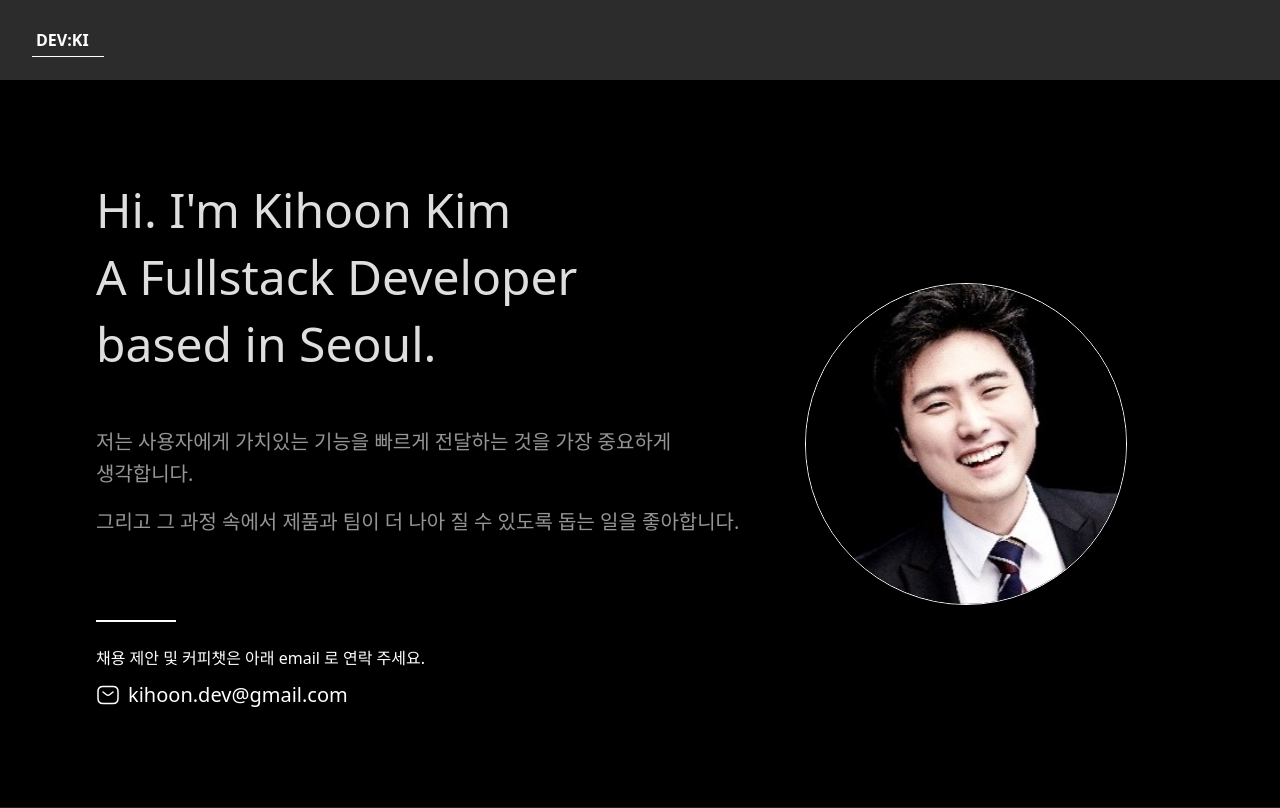
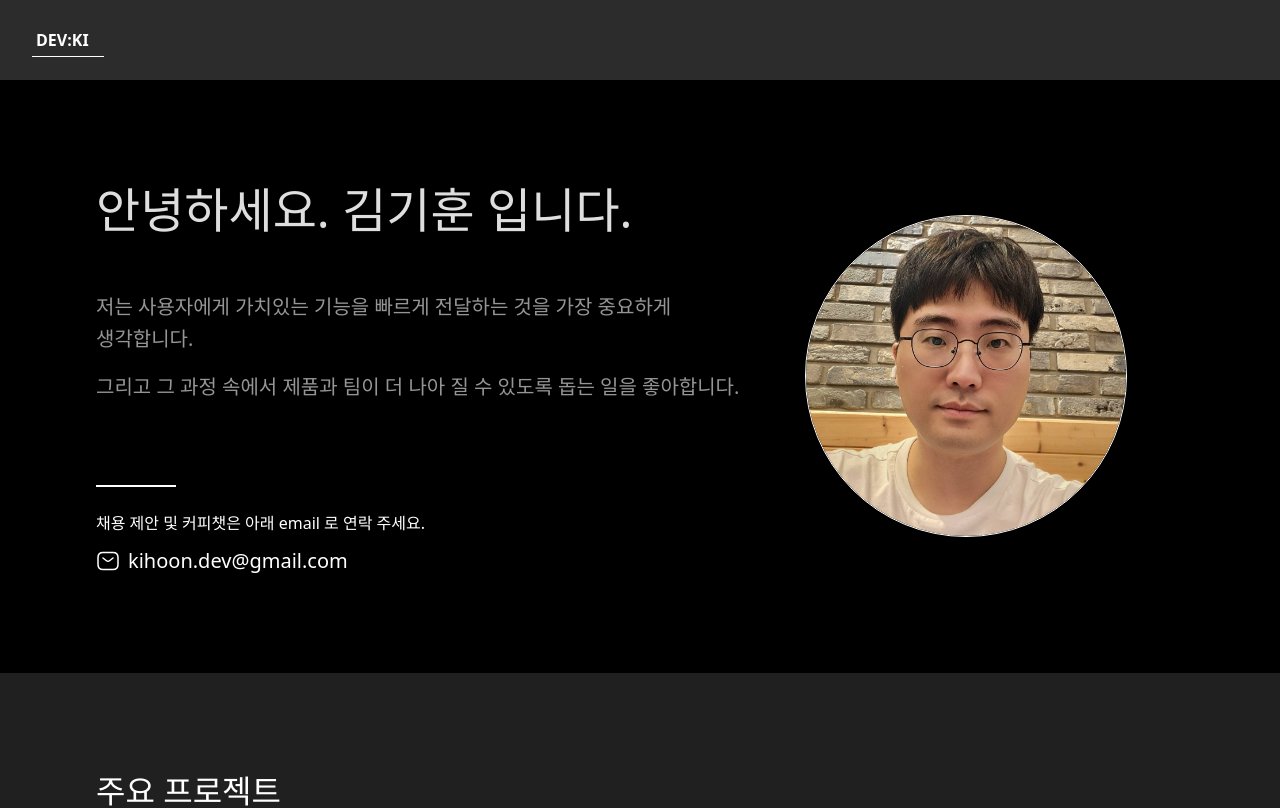
Before and after one commit to kihoonkim/kihoon_dev, a React (Vite) app: page / in a window 1280 px wide. Shown: the top 808 px of the page. Built offline with nearby package versions, Linux system fonts and the light colour scheme; a web font is replaced by a local one.

Commit message:
프로필 이미지 변경

```diff
--- a/src/components/contents/AboutMe.tsx
+++ b/src/components/contents/AboutMe.tsx
@@ -79,7 +79,7 @@ function AboutMe() {
     <S.Container>
       <S.LeftContainer>
         <S.Title>
-          <Text type='H1' text={"Hi. I'm Kihoon Kim\nA Fullstack Developer\nbased in Seoul."} color={'#DEDEDE'} />
+          <Text type='H1' text={"안녕하세요. 김기훈 입니다."} color={'#DEDEDE'} />
         </S.Title>
         <S.Description>
           <Text
```
Also changed, not shown: src/assets/profile.jpeg.
